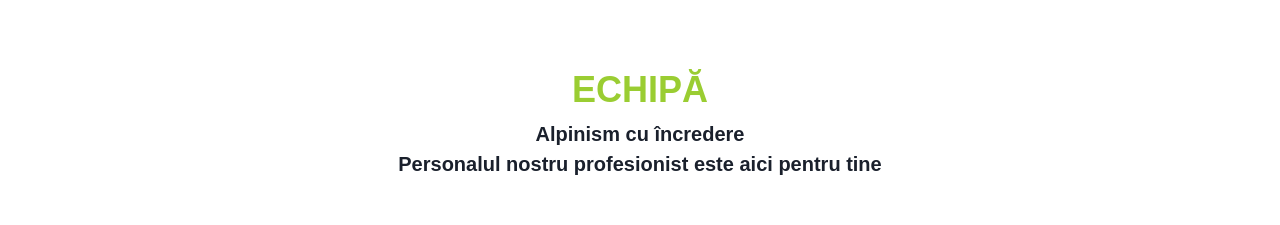
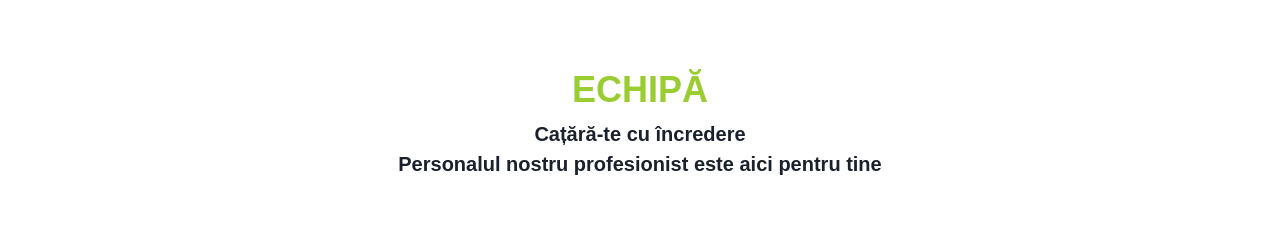
Before and after one commit to dasilvaluis/ozaki-arena-web, a Next.js app: page / in a window 1280 px wide. Shown: the part 1760-1985 px from the top of the page. Built offline with nearby package versions, Linux system fonts and the light colour scheme; grey boxes are pictures that could not be loaded.

Commit message:
Change text on team section

```diff
--- a/src/components/views/home/core/team.tsx
+++ b/src/components/views/home/core/team.tsx
@@ -14,7 +14,7 @@ function Team() {
           Echipă
         </Heading>
         <Text as="b" fontSize="xl">
-          Alpinism cu încredere
+          Cațără-te cu încredere
           <br />
           Personalul nostru profesionist este aici pentru tine
         </Text>
```
